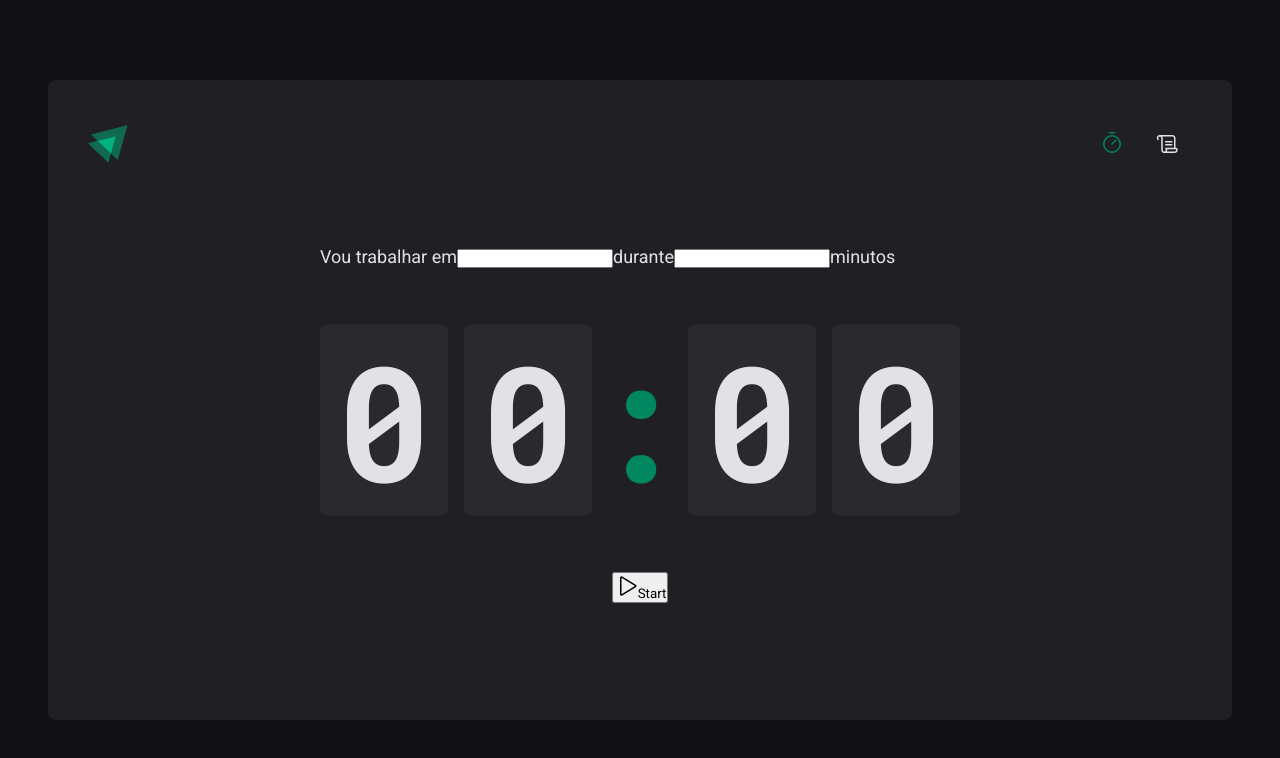
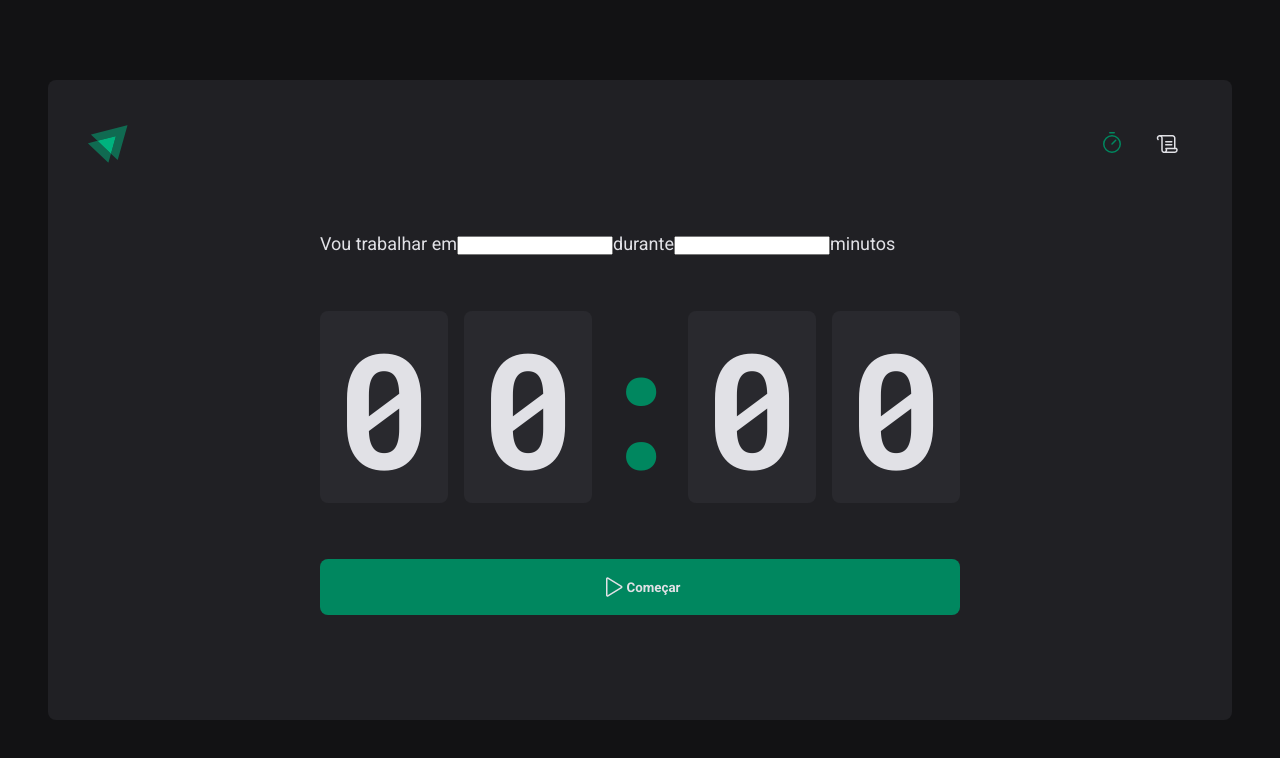
Before and after one commit to Gustavohps10/timer-app, a React (Vite) app: page / in a window 1280 px wide. Shown: the top 758 px of the page. Built offline with nearby package versions, Linux system fonts and the light colour scheme; the HTML template or start-up script is replaced by a standard one.

Commit message:
feat: add Button component

```diff
--- /dev/null
+++ b/src/components/Button/index.tsx
@@ -0,0 +1,10 @@
+import { ButtonHTMLAttributes } from 'react'
+import { ButtonContainer } from './styles'
+
+export type ButtonProps = {
+  color?: 'primary' | 'danger'
+} & ButtonHTMLAttributes<HTMLButtonElement>
+
+export function Button({ children, ...props }: ButtonProps) {
+  return <ButtonContainer {...props}>{children}</ButtonContainer>
+}
--- /dev/null
+++ b/src/components/Button/styles.ts
@@ -0,0 +1,48 @@
+import styled, { DefaultTheme, css } from 'styled-components'
+import { ButtonProps } from '.'
+
+const buttonColors = (theme: DefaultTheme, buttonColor = 'primary') =>
+  ({
+    primary: css`
+      color: ${theme['gray-100']};
+      background: ${theme['green-500']};
+
+      &:not(:disabled):hover {
+        background: ${theme['green-700']};
+      }
+    `,
+    danger: css`
+      color: ${theme['gray-100']};
+      background: ${theme['red-500']};
+
+      &:not(:disabled):hover {
+        background: ${theme['red-700']};
+      }
+    `,
+  })[buttonColor]
+
+export const ButtonContainer = styled.button<ButtonProps>`
+  display: flex;
+  align-items: center;
+  justify-content: center;
+  gap: 3px;
+
+  border: none;
+  outline: none;
+  border-radius: 8px;
+  transition: all 0.2s ease;
+
+  cursor: pointer;
+  padding: 1.6rem;
+  width: 100%;
+
+  font-weight: bold;
+
+  &:disabled {
+    opacity: 0.7;
+    cursor: not-allowed;
+  }
+
+  //colors
+  ${({ theme, color }) => buttonColors(theme, color)}
+`
--- a/src/pages/Home/index.tsx
+++ b/src/pages/Home/index.tsx
@@ -5,6 +5,7 @@ import {
   HomeContainer,
   Separator,
 } from './styles'
+import { Button } from '../../components/Button'
 
 export function Home() {
   return (
@@ -28,10 +29,10 @@ export function Home() {
           <span>0</span>
         </CountDownContainer>
 
-        <button type="submit">
+        <Button type="submit">
           <Play size={24} />
-          Start
-        </button>
+          Começar
+        </Button>
       </form>
     </HomeContainer>
   )
```
